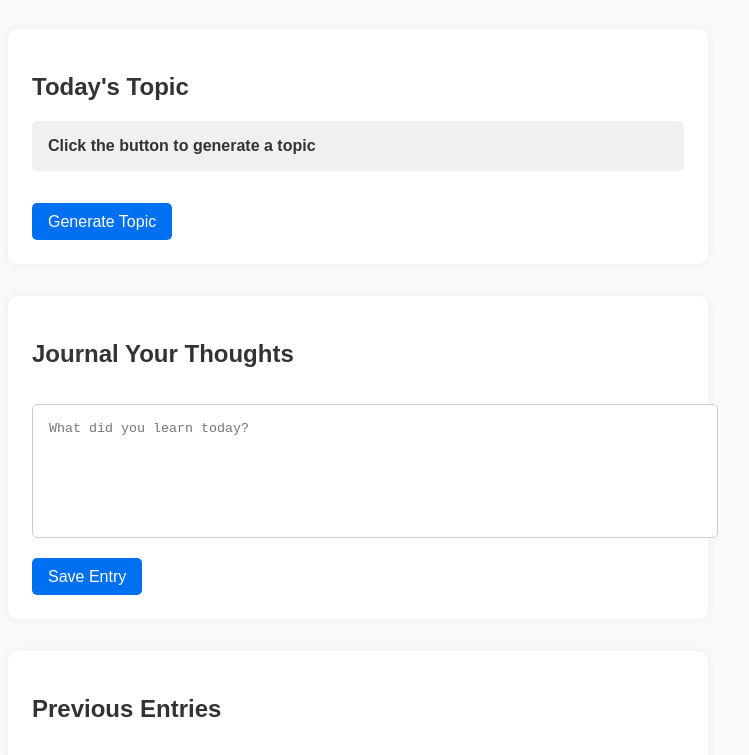
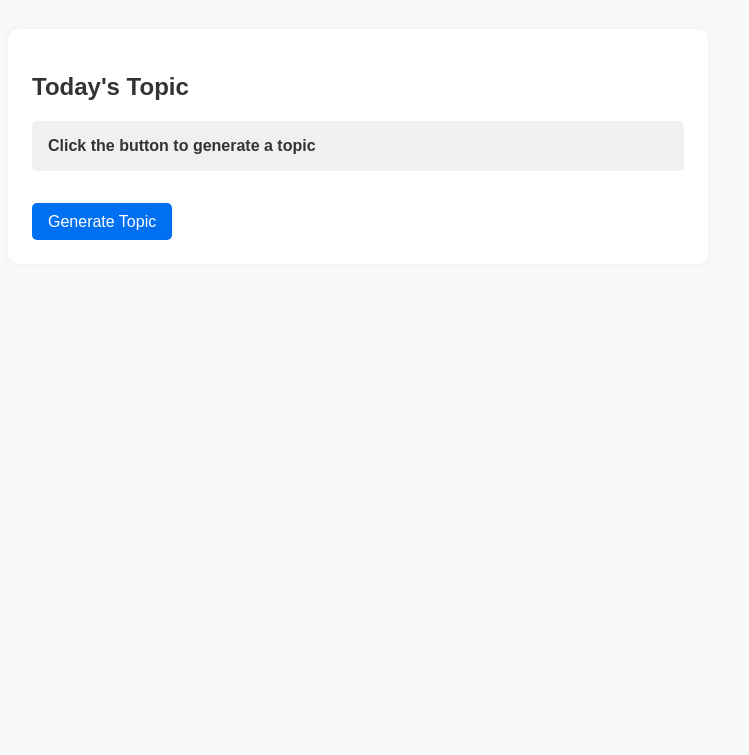
Before and after one commit to JakeyCodeai/Curiosity-daily, a plain HTML site: page index.html in a window 1280 px wide. Shown: the part 127-882 px from the top of the page, without its empty margins (282-1031 px from the left). After the commit the page ends 800 px from the top, so only its background shows below. Drawn offline with Linux system fonts and the light colour scheme.

Commit message:
Update index.html

```diff
--- a/index.html
+++ b/index.html
@@ -18,15 +18,7 @@
       <button onclick="showTopic()">Generate Topic</button>
     </div>
 
-    <div class="card">
-      <h2>Journal Your Thoughts</h2>
-      <textarea id="journal" placeholder="What did you learn today?"></textarea>
-      <button onclick="saveJournal()">Save Entry</button>
-    </div>
 
-    <div class="card">
-      <h2>Previous Entries</h2>
-      <ul id="history"></ul>
     </div>
   </div>
 
```
